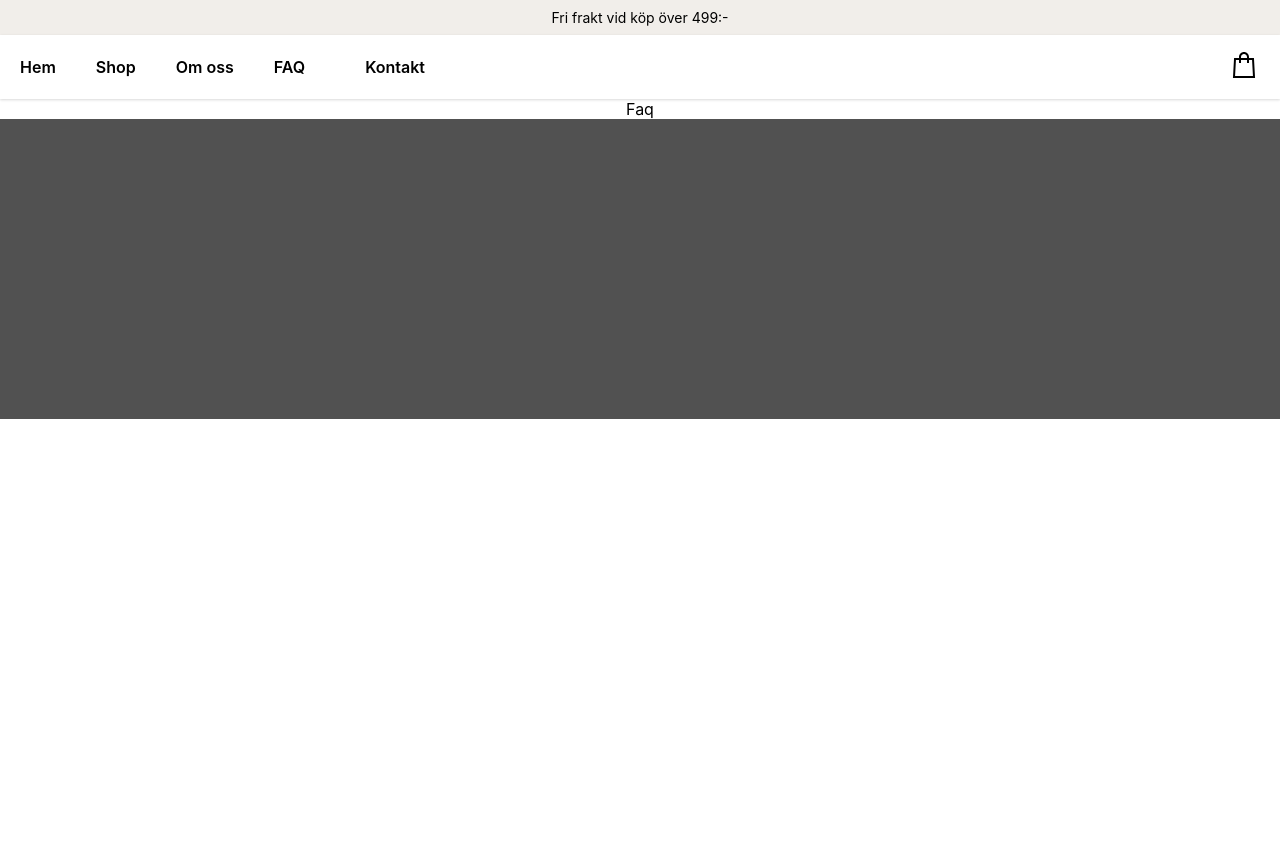
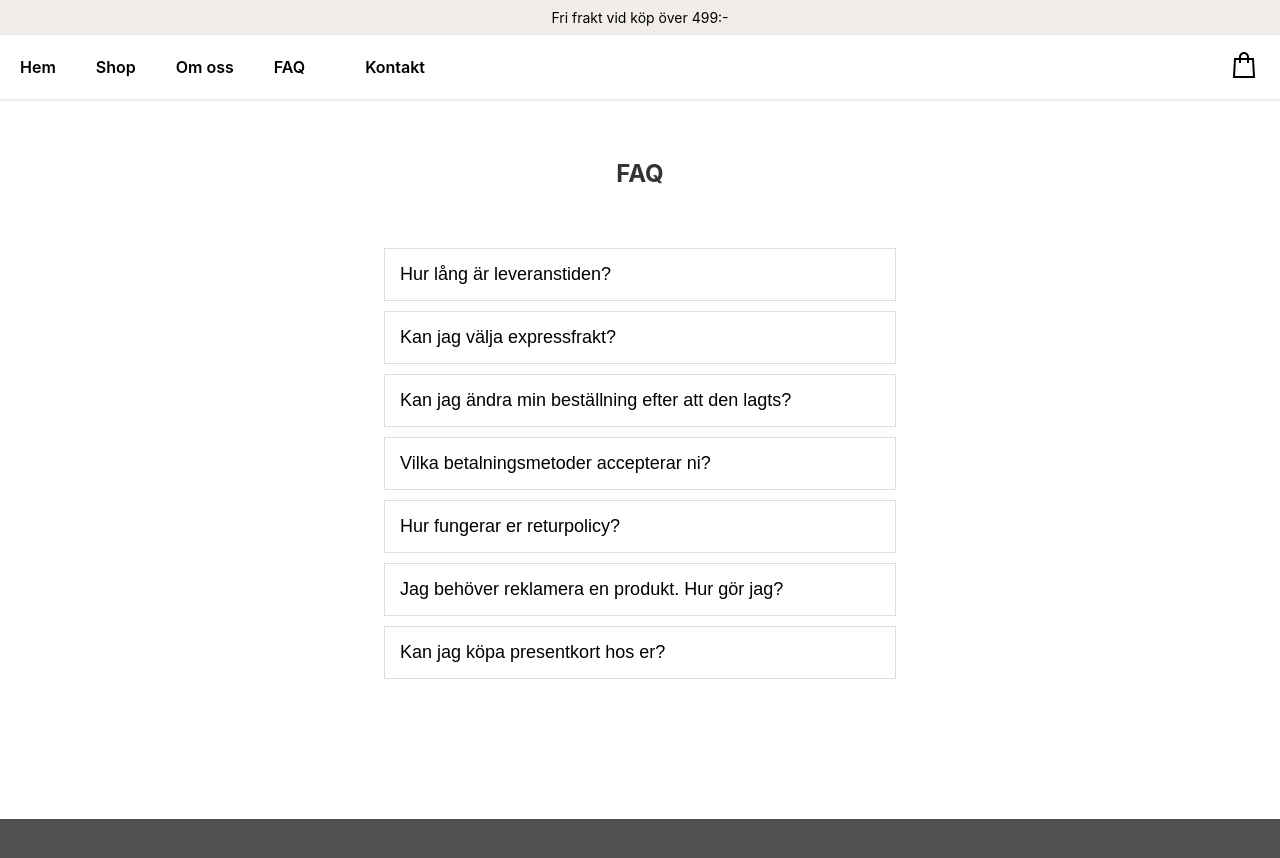
Before and after one commit to idadanielsson/Mywebshop, a React (Create React App) app in the folder client/my-app/: page /faq in a window 1280 px wide. Shown: the top 858 px of the page. Before the commit the page ends 800 px from the top, so only its background shows below. Built offline with nearby package versions, Linux system fonts and the light colour scheme.

Commit message:
added faq

```diff
--- /dev/null
+++ b/client/my-app/src/components/home/faq/Faq.scss
@@ -0,0 +1,46 @@
+.faq {
+	width: 100%;
+	height: 90vh;
+	display: flex;
+	flex-direction: column;
+
+	align-items: center;
+	&__item {
+		margin-bottom: 10px;
+		width: 40%;
+	}
+
+	&__question {
+		width: 100%;
+		background: none;
+		border: 1px solid #ddd;
+		padding: 15px;
+		text-align: left;
+		font-size: 18px;
+		cursor: pointer;
+		transition: background-color 0.3s ease;
+
+		&:hover {
+			background-color: #f4f4f4;
+		}
+	}
+
+	&__answer {
+		padding: 15px;
+		background-color: #f9f9f9;
+		border: 1px solid #ddd;
+		border-top: none;
+	}
+}
+
+.faq-title {
+	margin: 60px 0;
+	h3 {
+		color: #333;
+		font-size: 24px;
+	}
+}
+
+p {
+	line-height: 1.5;
+}
--- a/client/my-app/src/components/home/faq/Faq.tsx
+++ b/client/my-app/src/components/home/faq/Faq.tsx
@@ -1,3 +1,67 @@
-export const Faq = () => {
-	return <div>Faq</div>;
+import { useState } from 'react';
+import './Faq.scss';
+
+const Faq = () => {
+	const [openFAQ, setOpenFAQ] = useState(null);
+
+	const toggleFAQ = (index: any) => {
+		setOpenFAQ(openFAQ === index ? null : index);
+	};
+
+	const faqData = [
+		{
+			question: 'Hur lång är leveranstiden?',
+			answer:
+				'Normal leveranstid är 3-5 arbetsdagar. Vid hög belastning kan det dock ta längre tid.',
+		},
+		{
+			question: 'Kan jag välja expressfrakt?',
+			answer:
+				'Tack vare våra snabba leveranser erbjuder vi enbart standardleverans inom Sverige.',
+		},
+		{
+			question: 'Kan jag ändra min beställning efter att den lagts?',
+			answer:
+				'Tyvärr kan beställningar inte ändras efter att de har lagts. Du kan dock avboka din beställning och göra en ny.',
+		},
+		{
+			question: 'Vilka betalningsmetoder accepterar ni?',
+			answer: 'Vi accepterar kreditkort, PayPal och direktbanköverföring.',
+		},
+		{
+			question: 'Hur fungerar er returpolicy?',
+			answer:
+				'Vi erbjuder 30 dagars returrätt på oanvända produkter i originalförpackning.',
+		},
+		{
+			question: 'Jag behöver reklamera en produkt. Hur gör jag?',
+			answer:
+				'Vi försöker alltid lösa alla reklamationer på smidigast sätt. Återkom till oss på info@skandinaviskdesign.com med ditt ordernummer samt bilder på den varan du önskar reklamera.',
+		},
+		{
+			question: 'Kan jag köpa presentkort hos er?',
+			answer:
+				'Tyvärr är det inte möjligt att köpa presentkort i vår webbshop för tillfället men vi hoppas att vi kan erbjuda detta i framtiden.',
+		},
+	];
+
+	return (
+		<>
+			<div className='faq'>
+				<div className='faq-title'>
+					<h3>FAQ</h3>
+				</div>
+				{faqData.map((faq, index) => (
+					<div key={index} className='faq__item'>
+						<button className='faq__question' onClick={() => toggleFAQ(index)}>
+							{faq.question}
+						</button>
+						{openFAQ === index && <p className='faq__answer'>{faq.answer}</p>}
+					</div>
+				))}
+			</div>
+		</>
+	);
 };
+
+export default Faq;
--- a/client/my-app/src/router.tsx
+++ b/client/my-app/src/router.tsx
@@ -6,8 +6,8 @@ import { About } from './components/home/about/About';
 import ProductDetails from './components/shop/productdetails/ProductDetails';
 import Shop from './components/shop/Shop';
 import { Checkout } from './components/checkout/Checkout';
-import { Faq } from './components/home/faq/Faq';
 import { Contact } from './components/home/contact/Contact';
+import Faq from './components/home/faq/Faq';
 
 export const router = createBrowserRouter([
 	{
```
